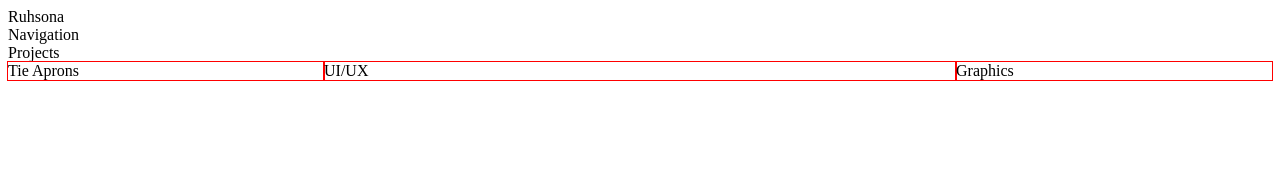
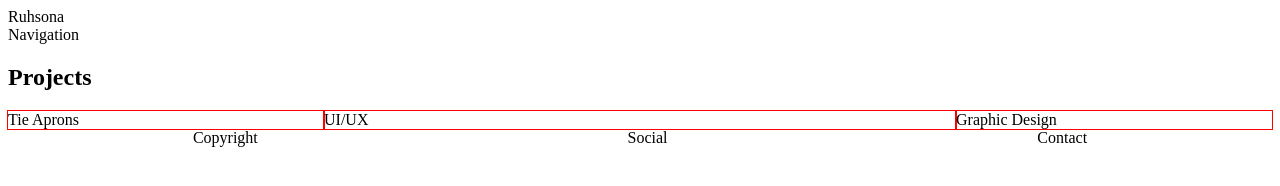
Before and after one commit to ohnahnico/layout-basics, a plain HTML site: page index.html in a window 1280 px wide. Drawn offline with Linux system fonts and the light colour scheme.

Commit message:
added footer content and did corrections

```diff
--- a/index.html
+++ b/index.html
@@ -4,28 +4,31 @@
     <meta charset="UTF-8">
     <meta http-equiv="X-UA-Compatible" content="IE=edge">
     <meta name="viewport" content="width=device-width, initial-scale=1.0">
+    <title>Document</title>
     <link rel="stylesheet" href="css/style.css">
-    <title>Document</title>
 </head>
 <body>
     <header class="site-header">
-        <div id="site-title">Ruhsona</div>
+        <div class="site-title">Ruhsona</div>
         <nav>Navigation</nav>
     </header>
 
     <main>
         <div class="page-header">
-            Projects
+            <h2>Projects</h2>
         </div>
+
         <div class="projects">
             <article class="project">Tie Aprons</article>
             <article class="project">UI/UX</article>
-            <article class="project">Graphics</article>
+            <article class="project">Graphic Design</article>
         </div>
     </main>
 
     <footer class="site-footer">
-
+        <div>Copyright</div>
+        <div>Social</div>
+        <div>Contact</div>
     </footer>
 </body>
 </html>
```
